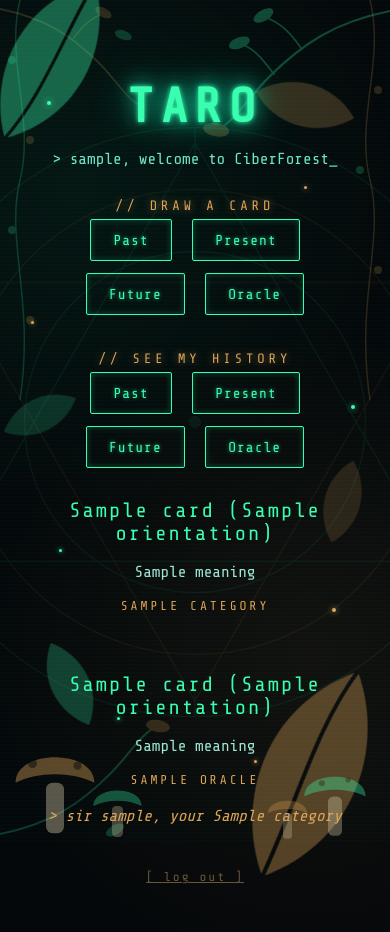
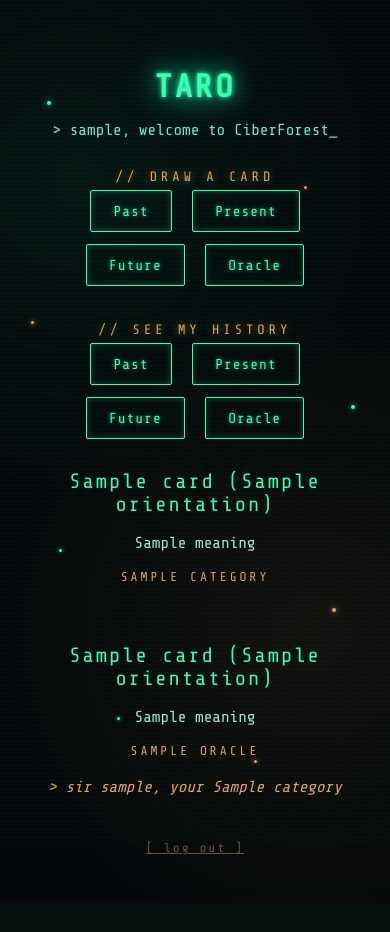
Before and after one commit to nastyakhaustova2008/Tarot, a Flask app: template templates/index.html in a window 390 px wide. After the commit the page ends 855 px from the top, so only its background shows below. Run offline with Flask 3, Linux system fonts and the light colour scheme; the visitor is signed in with stand-in values (Sample User, id 1); the template is opened without the code that fills it: most values are stand-ins (such as "Sample title", 1, 10 or a date in 2020).

Commit message:
phone screen

```diff
--- a/templates/index.html
+++ b/templates/index.html
@@ -2,6 +2,7 @@
 <html lang="en">
 <head>
     <meta charset="UTF-8">
+    <meta name="viewport" content="width=device-width, initial-scale=1.0">
     <title>Taro</title>
     <style>
         @import url('https://fonts.googleapis.com/css2?family=Share+Tech+Mono&display=swap');
@@ -217,6 +218,12 @@
         a.logout:hover {
             color: #e0a458;
         }
+        @media (max-width: 600px) {
+            h1 { font-size: 2em; letter-spacing: 3px; }
+            .card-box img { width: 140px; }
+            .oracle-row { flex-direction: column; }
+            .decor { display: none; }
+        }
     </style>
 </head>
 <body>
```
Also changed, not shown: templates/history.html (+7 -0 lines), templates/login.html (+7 -0 lines), taro.db.
